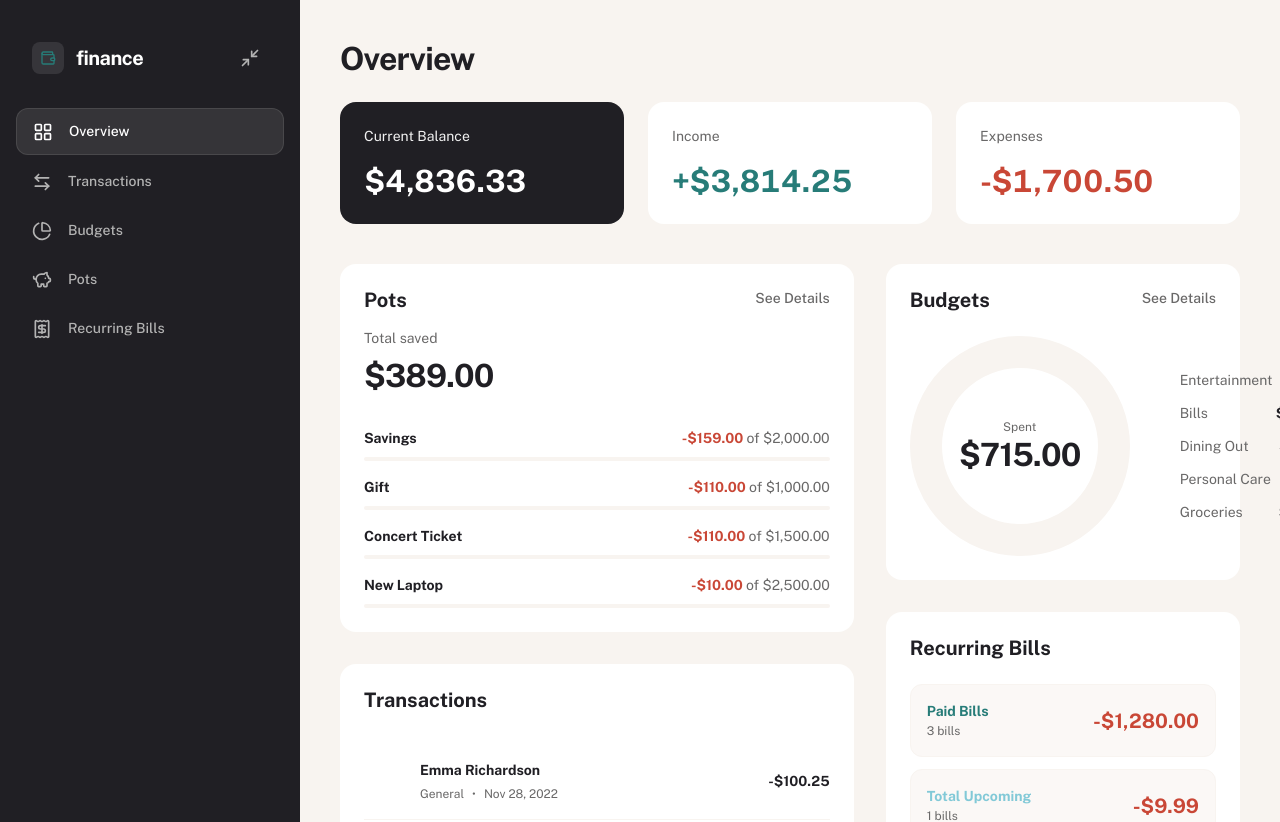
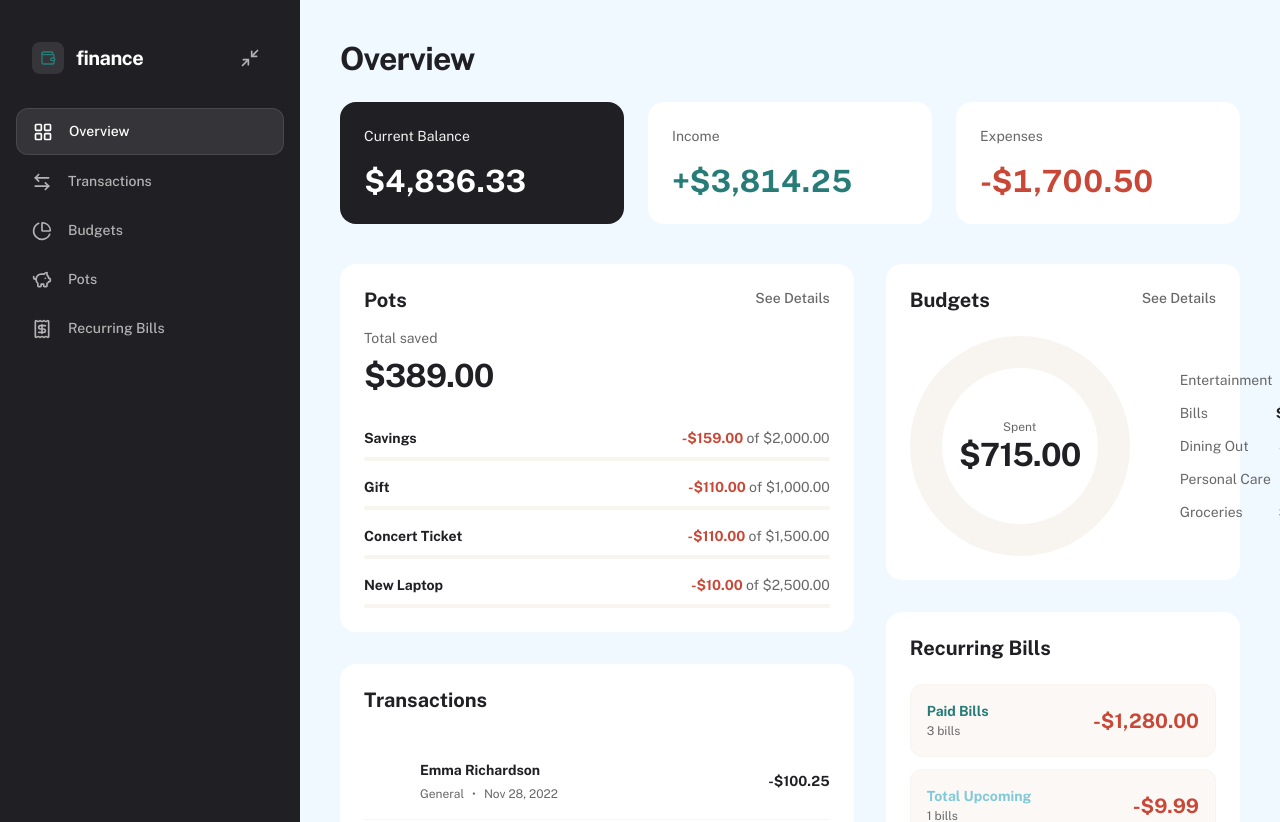
Before and after one commit to christianhubbard/finance-dashboard, a Next.js app: page / in a window 1280 px wide. Shown: the top 822 px of the page. Built offline with nearby package versions, Linux system fonts and the light colour scheme.

Commit message:
Set overview page background to light blue
Co-authored-by: Christian Hubbard <christianhubbard@users.noreply.github.com>

```diff
--- a/app/page.tsx
+++ b/app/page.tsx
@@ -10,7 +10,7 @@ export default function OverviewPage() {
   const latest = getLatestTransactions(data, 5);
 
   return (
-    <main className="min-h-0 flex-1 px-10 pb-16 pt-10">
+    <main className="min-h-0 flex-1 bg-sky-50 px-10 pb-16 pt-10">
       <h1 className="text-preset-1 font-bold tracking-tight text-grey-900">
         Overview
       </h1>
```
